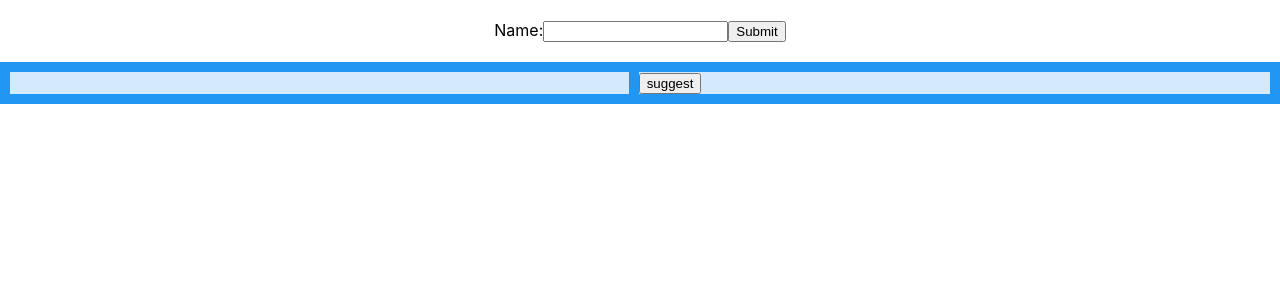
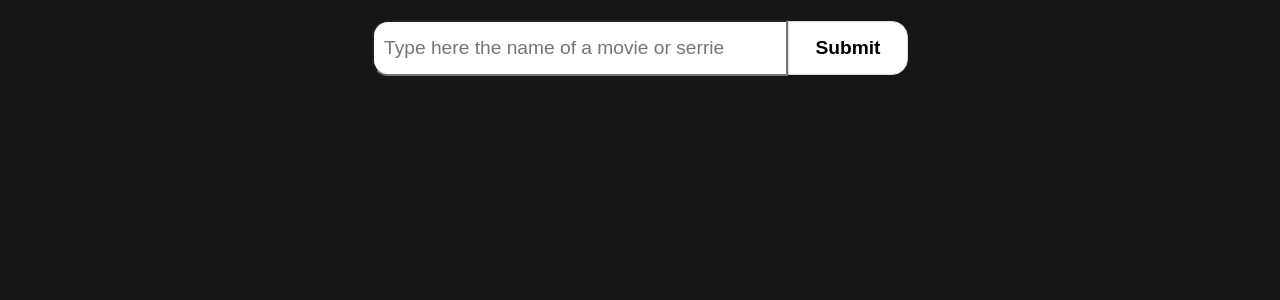
Before and after one commit to Ithelost/movie-sellector-app, a React (Create React App) app: page / in a window 1280 px wide. Shown: the top 300 px of the page. Built offline with nearby package versions, Linux system fonts and the light colour scheme.

Commit message:
front page css changes

```diff
--- a/src/App.css
+++ b/src/App.css
@@ -1,3 +1,8 @@
+.App, html {
+  background-color:#161616;
+  color: #dadada;
+}
+
 .search-bar {
   text-align: center;
   padding: 20px;
@@ -7,18 +12,59 @@
   display: grid;
   grid-template-columns: auto auto;
   grid-gap: 10px;
-  background-color: #2196F3;
   padding: 10px;
-}
-
-.grid-container > div {
-  background-color: rgba(255, 255, 255, 0.8);
 }
 
 .grid-container-movie-panel {
   display: grid;
   grid-template-columns: repeat(4, auto);
   grid-template-rows: repeat(auto, auto);
-  grid-gap: 10px;
+  grid-gap: 0px;
   padding: 10px;
 }
+
+.grid-container-sellected-movies {
+  padding-left: 10px;
+  border-left: 1px solid grey;
+}
+
+.search-bar input[type=text] {
+  width: 400px;
+  height: 50px;
+  font-size: larger;
+  padding-left: 10px;
+  border-bottom-left-radius: 16px;
+  border-top-left-radius: 16px;
+}
+
+.search-bar input[type=submit]{
+    font-weight: bold;
+    width: 120px;
+    height: 54px;
+    font-size: larger;
+
+    padding: 5px;
+    padding-left: 20px;
+    padding-right: 20px;
+    margin: 0;
+    border: 1px solid #dadada;
+    border-top-right-radius: 16px;
+    border-bottom-right-radius: 16px;
+    cursor: pointer;
+    background-color: white;
+    color:  black;
+}
+
+.search-bar input[type=submit] p:hover, .search-bar input[type=submit] p:focus {
+  color: grey;
+  border-color: grey !important;
+}
+
+.header-sellected-movies {
+  display: inline-block;
+  margin: 0 auto;
+  text-align: center;
+  width: 100%;
+  padding-bottom: 20px;
+  border-bottom: 1px solid grey;
+}
--- a/src/App.js
+++ b/src/App.js
@@ -6,6 +6,7 @@ import MoviePanel from './components/moviePanel'
 import SuggestionsQueryPanel from './components/suggestionsQueryPanel'
 
 import { searchWithTitel, searchWithId } from './api/omdbAPI';
+import CustomButton from './components/button/customButton';
 
 
 class App extends React.Component {
@@ -17,6 +18,19 @@ class App extends React.Component {
       movies: [],
       selectedMovies: []
     };
+
+    window.onresize = window.onload = function() {
+      var gridElement = document.querySelector('.grid-container-movie-panel');
+
+      var width = window.innerWidth;
+      var collums = 4;
+
+      if (width < 1600) collums -= 1;
+      if (width < 1300) collums -= 1;
+      if (width < 1000) collums -= 1;
+
+      gridElement.style["grid-template-columns"] = "repeat(" + collums + ", auto)";
+    }
   }
 
   handleChangeMovieQuery = (event) => {
@@ -43,7 +57,9 @@ class App extends React.Component {
       });
   }
 
-  addToSelectedMovies = (movieId) => {
+  addToSelectedMovies = (movieId, event) => {
+    event.preventDefault();
+
     const isSelected = this.state.selectedMovies.some(movie =>
       movie.imdbID === movieId
     );
@@ -59,7 +75,7 @@ class App extends React.Component {
   }
 
   removeSelectedMovie = (movieId, event) => {
-    event.preventDefault();
+    // event.preventDefault();
 
     const copyState = {...this.state};
     const index = copyState.selectedMovies.findIndex(m => m.imdbID === movieId);
@@ -81,10 +97,9 @@ class App extends React.Component {
       <div className="App">
         <form className="search-bar" onSubmit={this.handleSubmit}>
           <label>
-            Name:
-            <input type="text" value={this.state.movieQuery} onChange={this.handleChangeMovieQuery} />
+            <input type="text" value={this.state.movieQuery} onChange={this.handleChangeMovieQuery} placeholder="Type here the name of a movie or serrie"/>
           </label>
-          <input type="submit" value="Submit" />
+          <input type="submit" value="Submit"/>
         </form>
 
         <div className="grid-container">
@@ -97,8 +112,11 @@ class App extends React.Component {
             }
           </div>
 
-          <div>
-            <button onClick={() => this.suggestMoviesBtn()}>suggest</button>
+          <div className="grid-container-sellected-movies" hidden={this.state.movies.length === 0}>
+            <div className="header-sellected-movies">
+              <p>Your sellected movies and serries</p>
+              <CustomButton title="Start sellection" onClickBtn={() => this.suggestMoviesBtn()}></CustomButton>
+            </div>
             {
               this.state.selectedMovies
               .map(selectedMovies =>
--- /dev/null
+++ b/src/components/button/customButton.css
@@ -0,0 +1,22 @@
+.submit-wrapper {
+  display: inline-block;
+  width: 50%;
+  margin: 0 auto;
+  text-align: center;
+}
+
+.submit-wrapper p {
+  font-weight: bold;
+  padding: 5px;
+  padding-left: 20px;
+  padding-right: 20px;
+  margin: 0;
+  border: 1px solid #dadada;
+  border-radius: 16px;
+  cursor: pointer;
+}
+
+.submit-wrapper p:hover, .submit-wrapper p:focus {
+  color: grey;
+  border-color: grey !important;
+}
--- /dev/null
+++ b/src/components/button/customButton.js
@@ -0,0 +1,14 @@
+import React from 'react';
+import './customButton.css';
+
+class CustomButton extends React.Component {
+  render() {
+    return (
+      <div className="submit-wrapper">
+        <p type={this.props.typeBtn} onClick={this.props.onClickBtn} >{this.props.title}</p>
+      </div>
+    );
+  }
+}
+
+export default CustomButton;
--- a/src/components/moviePanel.css
+++ b/src/components/moviePanel.css
@@ -1,35 +1,25 @@
 .owl-item {
-  display: block;
+  text-align: center;
+  width: 300px;
+  margin: 0 auto;
+  padding-bottom: 10px;
 }
 
-.owl-item h4 {
+.title-wrapper {
+  display: inline-block;
+  width: 80%;
+  margin: 0 auto;
   text-align: center;
-  max-width: 300px;
-  margin-top: 10px;
-  margin-bottom: 10px;
-  margin-right: 0;
-  /* margin-inline-start: 0;
-  margin-inline-end: 0; */
-
+  padding-bottom: 5px;
 }
 
-.submit-wrapper {
- display: flex;
- justify-content: center;
+.title-wrapper h4 {
+  max-width: 300px;
+  margin-top: 5px;
+  margin-bottom: 0px;
 }
 
-.submit-wrapper p {
-  font-weight: bold;
-  padding: 5px;
-  padding-left: 20px;
-  padding-right: 20px;
+.title-wrapper p {
   margin: 0;
-  border: 1px solid black;
-  border-radius: 16px;
-  cursor: pointer;
+  padding: 2px;
 }
-
-.submit-wrapper p:hover, .submit-wrapper p:focus {
-  color: grey;
-  border-color: grey !important;
-}
--- a/src/components/moviePanel.js
+++ b/src/components/moviePanel.js
@@ -1,5 +1,7 @@
 import React from 'react';
 import './moviePanel.css';
+
+import CustomButton from './button/customButton'
 
 class MoviePanel extends React.Component {
   constructor(props) {
@@ -18,8 +20,11 @@ class MoviePanel extends React.Component {
     return (
       <div className="owl-item">
         <img src={this.state.poster} alt={this.state.title}></img>
-        <h4> {this.state.title} </h4>
-        <div className="submit-wrapper"> <p onClick={() => {this.props.addToSelectedMovies(this.state.id)}}>Add to my list</p> </div>
+        <div className="title-wrapper">
+          <h4> {this.state.title + ' - (' + this.state.year + ')'} </h4>
+          <p> {this.state.type} </p>
+        </div>
+        <CustomButton title="Add to my list" onClickBtn={(e) => {this.props.addToSelectedMovies(this.state.id, e)}}></CustomButton>
       </div>
     );
   }
--- /dev/null
+++ b/src/components/personalSelectedMovie.css
@@ -0,0 +1,12 @@
+.selected-movie-box {
+  width: 300px;
+  margin: 0 auto;
+  padding-top: 10px;
+}
+
+.selected-movie-box h3 {
+  text-align: center;
+  margin: 0 auto;
+  padding-top: 10px;
+  padding-bottom: 10px;
+}
--- a/src/components/personalSelectedMovie.js
+++ b/src/components/personalSelectedMovie.js
@@ -1,4 +1,6 @@
 import React from 'react';
+import CustomButton from './button/customButton';
+import './personalSelectedMovie.css';
 
 class PersonalSelectedMovie extends React.Component {
 
@@ -6,9 +8,10 @@ class PersonalSelectedMovie extends React.Component {
 
   render() {
     return (
-      <div className="span-2">
-        <h6 key={this.props.movie.imdbID}>{this.props.movie.Title}</h6>
-        <button onClick={(e) => this.props.removeSelectedMovie(this.props.movie.imdbID, e)}>Remove</button>
+      <div className="selected-movie-box">
+        <h3 key={this.props.movie.imdbID}>{this.props.movie.Title + ' - (' + this.props.movie.Year + ')'  }</h3>
+        <CustomButton title="Remove" onClickBtn={(e) => this.props.removeSelectedMovie(this.props.movie.imdbID, e)}></CustomButton>
+        <CustomButton title="Info" onClickBtn={(e) => alert('function not implemented yet')}></CustomButton>
       </div>
     );
   }
```
